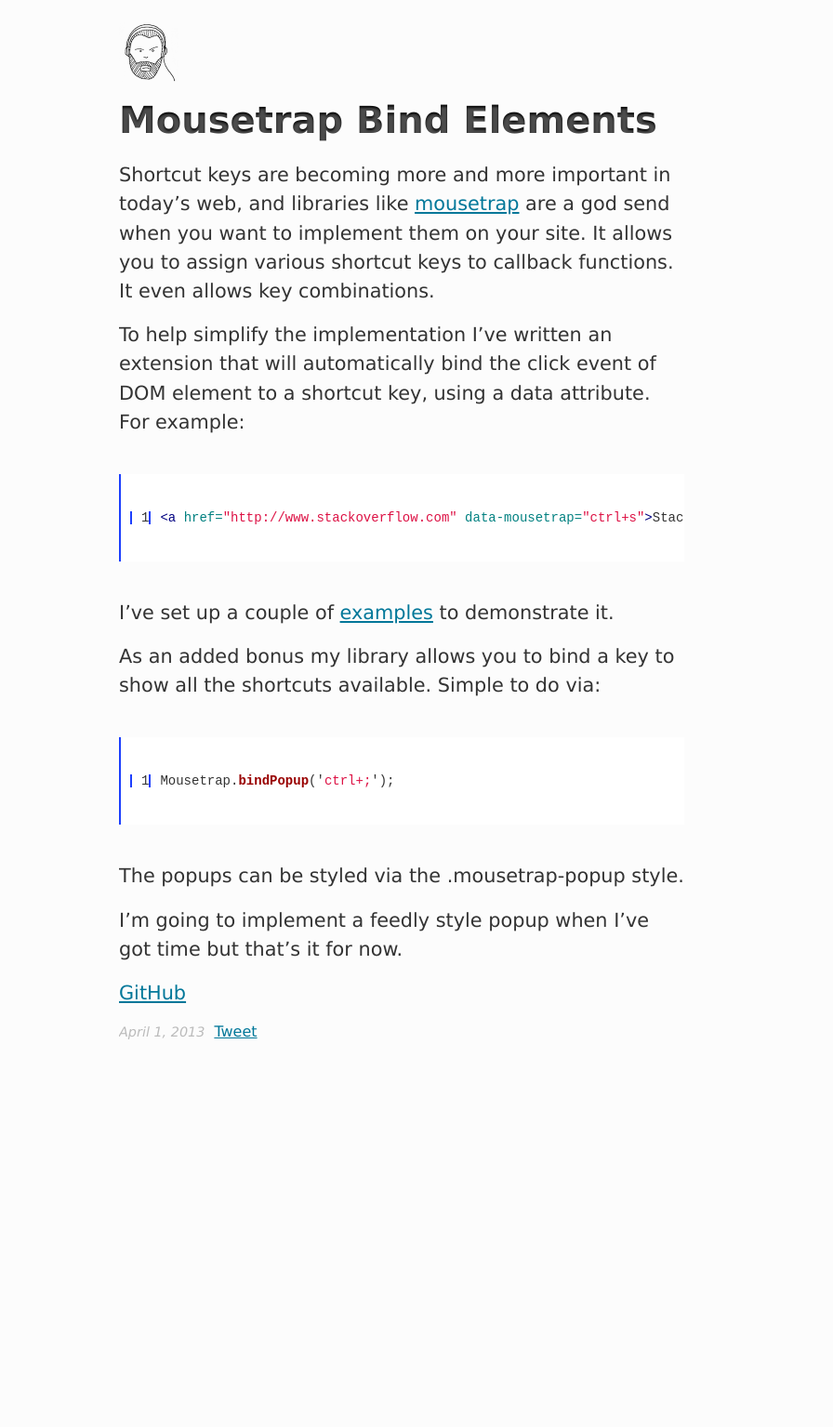
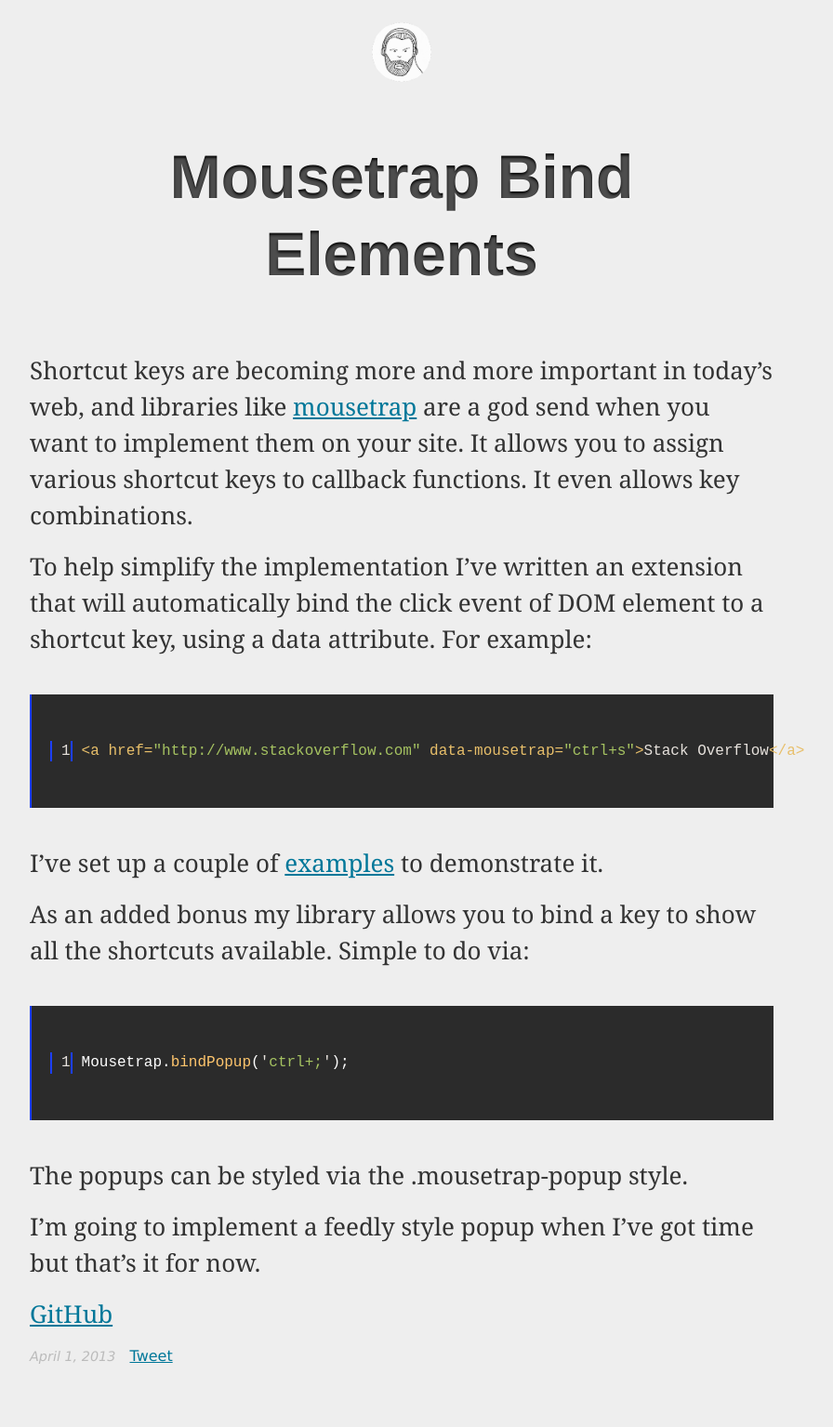
Before and after one commit to invalid-arg/invalid-arg.github.com, a Jekyll site: the page built from _posts/2013-4-1-mousetrap-bind-elements.md, in a window 1280 px wide. Shown: the whole page at 93% size, without its empty margins (208-1104 px from the left). Built offline with Jekyll 4.4.1, drawn with Linux system fonts in a browser that asks for light colours; comment, search, counter and statistics services are not loaded; before the commit the page ends 1215 px from its top, so only the background shows below that.

Commit message:
New style

```diff
--- a/_layouts/layout.html
+++ b/_layouts/layout.html
@@ -5,7 +5,8 @@
 		<link rel="icon" href="/img/favicon.ico" type="image/x-icon">
 		<link rel="stylesheet" type="text/css" media="all" href="/css/reset.css" />
 		<link rel="stylesheet" type="text/css" media="all" href="/css/style.css" />
-		<link rel="stylesheet" type="text/css" media="all" href="/css/pygments.css" />
+		<!-- <link rel="stylesheet" type="text/css" media="all" href="/css/pygments.css" /> -->
+		<link rel="stylesheet" type="text/css" media="all" href="/css/railscasts.css" />
 	</head>
 	<body>
 		<div class="wrapper">
--- a/css/pygments.css
+++ b/css/pygments.css
@@ -1,4 +1,4 @@
-.highlight  { background: #ffffff; }
+.highlight  { background: #ffffff; color: #E6E1DC; }
 .highlight .c { color: #999988; font-style: italic } /* Comment */
 .highlight .err { color: #a61717; background-color: #e3d2d2 } /* Error */
 .highlight .k { font-weight: bold } /* Keyword */
--- /dev/null
+++ b/css/railscasts.css
@@ -0,0 +1,106 @@
+/*.codecolorer {
+color:#E6E1DC;
+background-color:#2B2B2B
+}
+.railscasts ::selection,
+.railscasts .codecolorer ::selection {
+background:#adb9d2
+}
+
+.railscasts ::-moz-selection,
+.railscasts .codecolorer ::-moz-selection {
+background:#566381
+}
+.railscasts .codecolorer .co0,
+.railscasts .codecolorer .co1,
+.railscasts .codecolorer .co2,
+.railscasts .codecolorer .co3,
+.railscasts .codecolorer .co4,
+.railscasts .codecolorer .coMULTI
+{
+color:#BC9458;
+font-style:italic
+}
+
+.railscasts .codecolorer .nu0, .
+railscasts .codecolorer
+.re3{color:#6D9CBE}
+.railscasts .codecolorer .st0, .railscasts .codecolorer .st_h, .railscasts .codecolorer .es0, .railscasts .codecolorer
+.es1{color:#A5C261}
+
+.railscasts .codecolorer .me1, .railscasts .codecolorer
+.me2{color:#FFC66D}
+
+.railscasts .codecolorer .kw1, .railscasts .codecolorer .kw2, .railscasts .codecolorer
+.sy1{color:#CC7833}
+
+.railscasts .codecolorer .kw3, .railscasts .codecolorer .kw4, .railscasts .codecolorer .kw5, .railscasts .codecolorer
+.re2{color:#6E9CBE}
+
+.railscasts .codecolorer .railscasts .re0, .railscasts .codecolorer
+.re1{color:#D0D0FF}
+
+.railscasts .codecolorer .br0,  .railscasts .codecolorer
+.sy0{color:#E6E1DC}
+
+.railscasts .xml
+.re1{color:#6E9CBE}
+
+.railscasts .xml
+.re0{color:#6D9CBE}*/
+
+.highlight { background-color: #2B2B2B; color: #E6E1DC;}
+.highlight .c { color: #bc9458; font-style: italic } /* Comment */
+.highlight .err { color: #ffc66d } /* Error */
+.highlight .k { color: #CC7833 } /* Keyword */
+.highlight .n { color: #ffffff } /* Name */
+.highlight .o { color: #ffffff } /* Operator */
+.highlight .p { color: #ffffff } /* Punctuation */
+.highlight .cm { color: #bc9458; font-style: italic } /* Comment.Multiline */
+.highlight .cp { color: #bc9458; font-style: italic } /* Comment.Preproc */
+.highlight .c1 { color: #bc9458; font-style: italic } /* Comment.Single */
+.highlight .cs { color: #bc9458; font-style: italic } /* Comment.Special */
+.highlight .kc { color: #cc7833 } /* Keyword.Constant */
+.highlight .kd { color: #cc7833 } /* Keyword.Declaration */
+.highlight .kn { color: #cc7833 } /* Keyword.Namespace */
+.highlight .kp { color: #cc7833 } /* Keyword.Pseudo */
+.highlight .kr { color: #da4939 } /* Keyword.Reserved */
+.highlight .kt { color: #5a647e } /* Keyword.Type */
+.highlight .m { color: #a5c261 } /* Literal.Number */
+.highlight .s { color: #a5c261 } /* Literal.String */
+.highlight .na { color: #e8bf6a } /* Name.Attribute */
+.highlight .nb { color: #6d9cbe } /* Name.Builtin */
+.highlight .nc { color: #ffc66d } /* Name.Class */
+.highlight .no { color: #6d9cbe } /* Name.Constant */
+.highlight .nd { color: #da4939 } /* Name.Decorator */
+.highlight .ni { color: #ffffff } /* Name.Entity */
+.highlight .ne { color: #ffffff } /* Name.Exception */
+.highlight .nf { color: #ffc66d } /* Name.Function */
+.highlight .nl { color: #ffffff } /* Name.Label */
+.highlight .nn { color: #ffffff } /* Name.Namespace */
+.highlight .nx { color: #ffffff } /* Name.Other */
+.highlight .py { color: #ffffff } /* Name.Property */
+.highlight .nt { color: #e8bf6a } /* Name.Tag */
+.highlight .nv { color: #ffffff } /* Name.Variable */
+.highlight .ow { color: #cc7833 } /* Operator.Word */
+.highlight .w { color: #ffffff } /* Text.Whitespace */
+.highlight .mf { color: #a5c261 } /* Literal.Number.Float */
+.highlight .mh { color: #a5c261 } /* Literal.Number.Hex */
+.highlight .mi { color: #a5c261 } /* Literal.Number.Integer */
+.highlight .mo { color: #a5c261 } /* Literal.Number.Oct */
+.highlight .sb { color: #a5c261 } /* Literal.String.Backtick */
+.highlight .sc { color: #a5c261 } /* Literal.String.Char */
+.highlight .sd { color: #a5c261 } /* Literal.String.Doc */
+.highlight .s2 { color: #a5c261 } /* Literal.String.Double */
+.highlight .se { color: #da4939 } /* Literal.String.Escape */
+.highlight .sh { color: #a5c261 } /* Literal.String.Heredoc */
+.highlight .si { color: #a5c261 } /* Literal.String.Interpol */
+.highlight .sx { color: #a5c261 } /* Literal.String.Other */
+.highlight .sr { color: #a5c261 } /* Literal.String.Regex */
+.highlight .s1 { color: #a5c261 } /* Literal.String.Single */
+.highlight .ss { color: #a5c261 } /* Literal.String.Symbol */
+.highlight .bp { color: #ffffff } /* Name.Builtin.Pseudo */
+.highlight .vc { color: #ffffff } /* Name.Variable.Class */
+.highlight .vg { color: #ffffff } /* Name.Variable.Global */
+.highlight .vi { color: #ffffff } /* Name.Variable.Instance */
+.highlight .il { color: #a5c261 } /* Literal.Number.Integer.Long */
--- a/css/style.css
+++ b/css/style.css
@@ -1,12 +1,8 @@
 body {
-	background: #fcfcfc;
+	background: #eeeeee;
 }
 
 .wrapper {
-	width: 90%;
-	max-width: 38rem;
-	margin: 0 auto;
-	padding: 0 1rem;
 	overflow: hidden;
 	font-family: 'Myriad Pro', Verdana, Arial, Tahoma;
 	color: #333;
@@ -20,7 +16,9 @@ body {
 #name {
 	display: block;
 	background-size: 4rem 4rem;
-	width: 4rem;
+	width: 64px;
+	border-radius:25px;
+	margin: 0 auto;
 	height: 4rem;
 }
 
@@ -33,20 +31,40 @@ body {
 }
 
 .post {
-	margin-bottom: 6rem;
+	margin: 0 auto;
+	padding-top: 45px;
+	max-width: 800px;
+	width: 90%;
+	padding-bottom: 65px;
+}
+
+.tear {
+	background: url('/img/tear.png') repeat-x bottom;
+	height: 54px;
+}
+
+.tear-alternate {
+	background: url('/img/tear-alternate.png') repeat-x bottom;
+	height: 54px;
+}
+
+.alternate {
+	background: #e4e4e4;
 }
 
 .post h3 {
-	font-size: 2.5rem;
+	font-size: 66px;
+	font-family: 'Helvetica Neue', Helvetica, pragmatica-web, Arial, sans-serif;
 	line-height: 1.25;
 	font-weight: bold;
-	margin-bottom: 1.2rem;
+	margin-bottom: 65px;
 	background-color: black;
 	color: transparent;
 	text-shadow: 0px 2px 3px rgba(255, 255, 255, 0.3);
 	-webkit-background-clip: text;
 	-moz-background-clip: text;
 	background-clip: text;
+	text-align: center;
 }
 
 .post h3 a {
@@ -60,7 +78,8 @@ body {
 
 .post .description {
 	line-height: 1.5;
-	font-size: 1.3rem;
+	font-size: 26px;
+	font-family: ff-meta-serif-web-pro, Georgia, Times, 'Times New Roman', serif;
 }
 
 .post .description p {
@@ -80,7 +99,6 @@ body {
 	font-size: 0.9rem;
 	line-height: 1.5;
 	font-style: italic;
-	float: left;
 	margin-right: 10px;
 }
 
@@ -96,10 +114,15 @@ a {
 }
 
 code {
-	font-size: 14px;
-	font-family: Helvetica;
-	line-height: 1;
+	font-size: 16px;
+	line-height: 1.4em;
 	word-wrap: break-word;
+	font-family: Monaco, 'Lucida Console', monospace;
+	display: block;
+	padding: 10px;
+	-webkit-box-sizing: border-box; /* Safari/Chrome, other WebKit */
+	-moz-box-sizing: border-box;    /* Firefox, other Gecko */
+	box-sizing: border-box;         /* Opera/IE 8+ */
 }
 
 pre	{
@@ -107,6 +130,7 @@ pre	{
 	margin-bottom: 2.5rem;
 	border-left: 2px #1C3FFD solid;
 	padding-left: 10px;
+
 }
 
 ul {
```
Also changed, not shown: _posts/2013-3-27-knockout-inspector.md (+1 -1 lines), index.html (+9 -5 lines), img/avatar-old.png (added), img/avatar.png, img/tear-alternate.png (added), img/tear.png (added).
